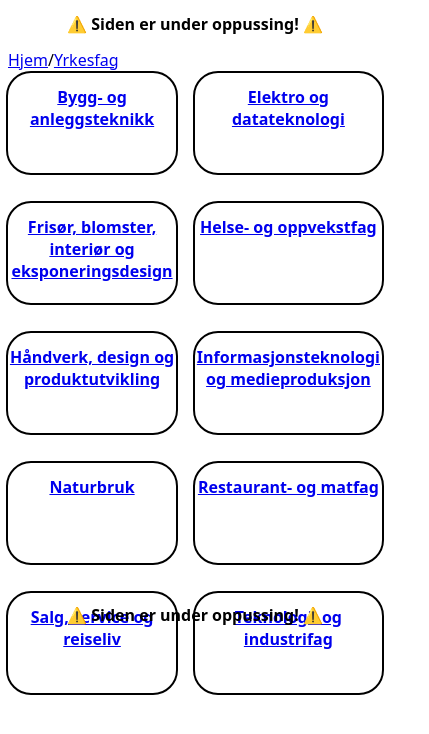
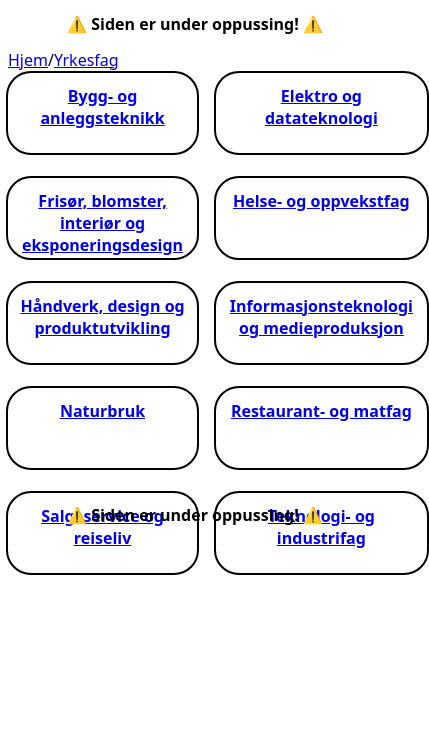
Before and after one commit to HermanErKu/fravaerskalkulator-react, a React (Create React App) app: page /yrkesfag in a window 390 px wide. Shown: the top 734 px of the page, 429 px wide, since content can reach past the window. Built offline with nearby package versions, Linux system fonts and the light colour scheme.

Commit message:
minor layout change

```diff
--- a/src/App.css
+++ b/src/App.css
@@ -139,7 +139,7 @@ button:active {
 
 #linje_page_buttons {
   text-align: center;
-  height: 100px;
+  height: 80px;
   width: 100%;
 
   border: 2px solid black;
@@ -178,4 +178,9 @@ button:active {
     display: grid;
     grid-template-columns: 1fr;
   }
+
+  #linje_page_buttons > h2 {
+    margin: 12px;
+
+  }
 }
```
